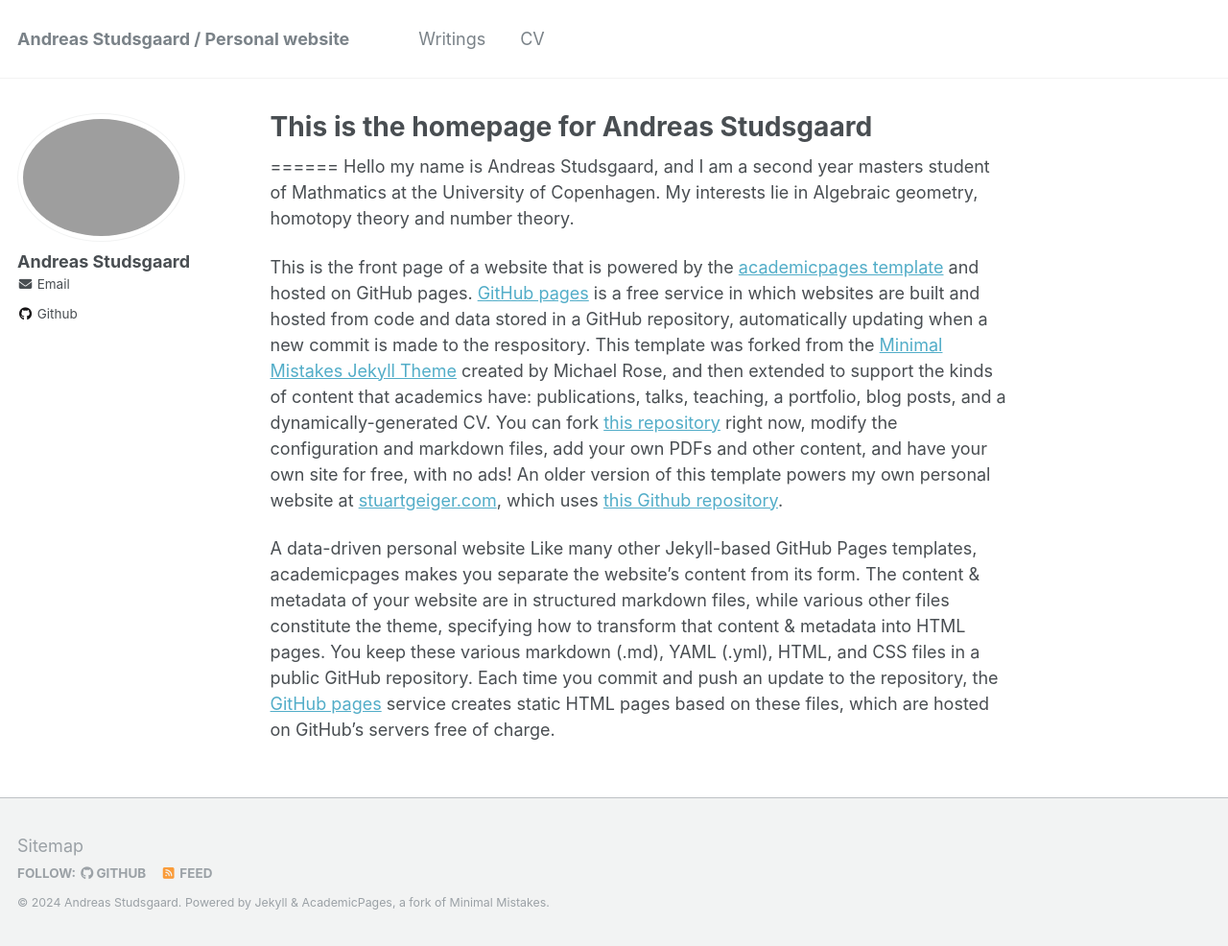
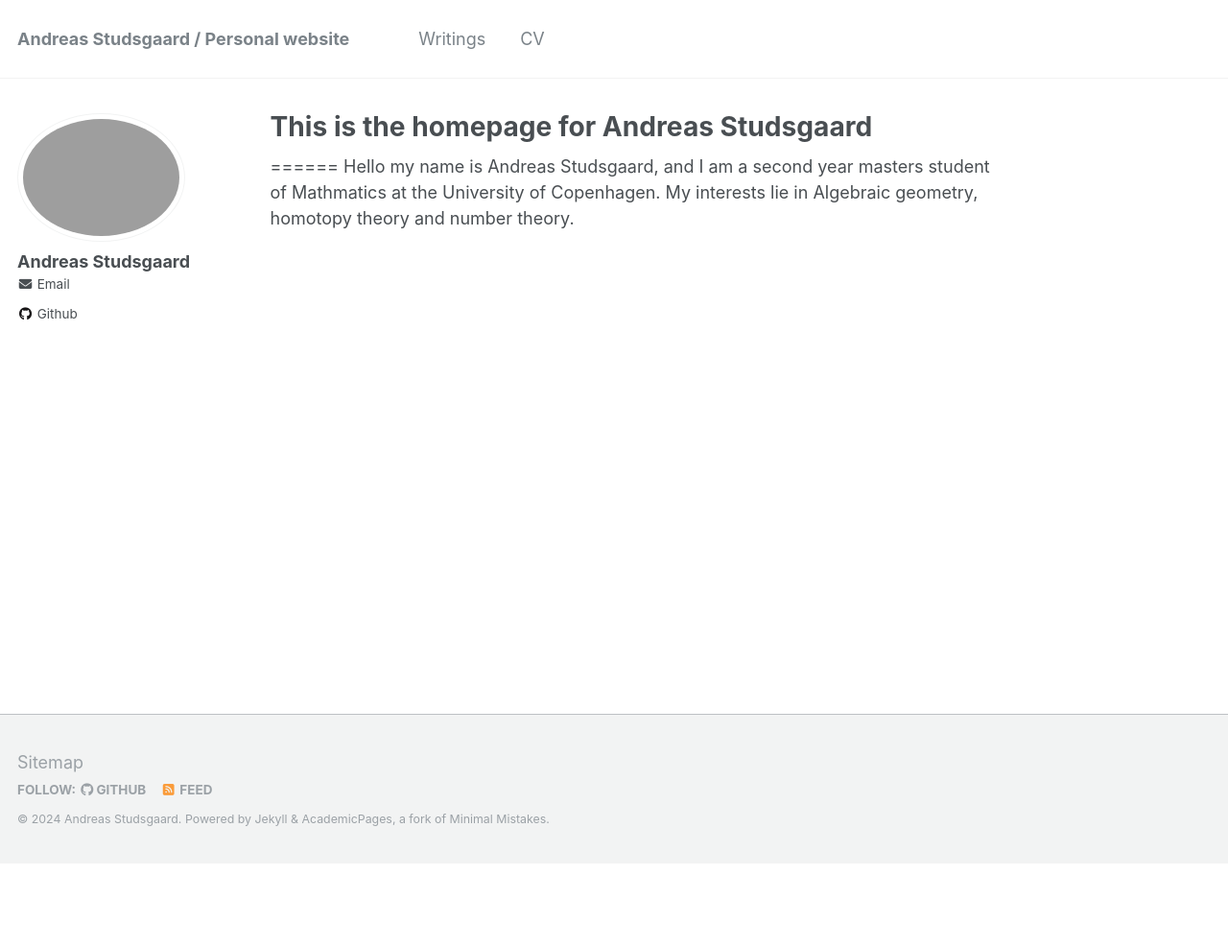
Before and after one commit to Fermat127/fermat127.github.io, a Jekyll site: the page built from _pages/about.md, in a window 1280 px wide. Shown: the whole page at 96% size. Built offline with Jekyll 4.4.1, drawn with Linux system fonts in a browser that asks for light colours; after the commit the page ends 900 px from its top, so only the background shows below that.

Commit message:
Update about.md

```diff
--- a/_pages/about.md
+++ b/_pages/about.md
@@ -11,9 +11,3 @@
 ======
 Hello my name is Andreas Studsgaard, and I am a second year masters student of Mathmatics at the University of Copenhagen.
 My interests lie in Algebraic geometry, homotopy theory and number theory.
-
-
-This is the front page of a website that is powered by the [academicpages template](https://github.com/academicpages/academicpages.github.io) and hosted on GitHub pages. [GitHub pages](https://pages.github.com) is a free service in which websites are built and hosted from code and data stored in a GitHub repository, automatically updating when a new commit is made to the respository. This template was forked from the [Minimal Mistakes Jekyll Theme](https://mmistakes.github.io/minimal-mistakes/) created by Michael Rose, and then extended to support the kinds of content that academics have: publications, talks, teaching, a portfolio, blog posts, and a dynamically-generated CV. You can fork [this repository](https://github.com/academicpages/academicpages.github.io) right now, modify the configuration and markdown files, add your own PDFs and other content, and have your own site for free, with no ads! An older version of this template powers my own personal website at [stuartgeiger.com](http://stuartgeiger.com), which uses [this Github repository](https://github.com/staeiou/staeiou.github.io).
-
-A data-driven personal website
-Like many other Jekyll-based GitHub Pages templates, academicpages makes you separate the website's content from its form. The content & metadata of your website are in structured markdown files, while various other files constitute the theme, specifying how to transform that content & metadata into HTML pages. You keep these various markdown (.md), YAML (.yml), HTML, and CSS files in a public GitHub repository. Each time you commit and push an update to the repository, the [GitHub pages](https://pages.github.com/) service creates static HTML pages based on these files, which are hosted on GitHub's servers free of charge.
```
